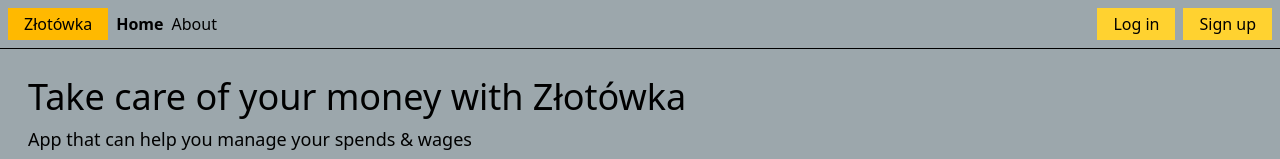
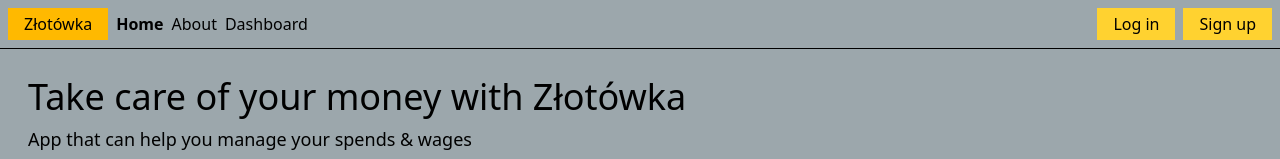
Before and after one commit to mSajewiczz/Zlotowka, a React (Vite) app in the folder frontend/: page / in a window 1280 px wide. Shown: the top 159 px of the page. Built offline with nearby package versions, Linux system fonts and the light colour scheme.

Commit message:
Modified authorization logic

```diff
--- a/frontend/src/routes/__root.tsx
+++ b/frontend/src/routes/__root.tsx
@@ -14,6 +14,10 @@ export const Route = createRootRoute({
 					<Link to="/about" className="[&.active]:font-bold">
 						About
 					</Link>
+
+					<Link to="/dashboard" className="[&.active]:font-bold">
+						Dashboard
+					</Link>
 				</div>
 
         <NavButtons/>
```
